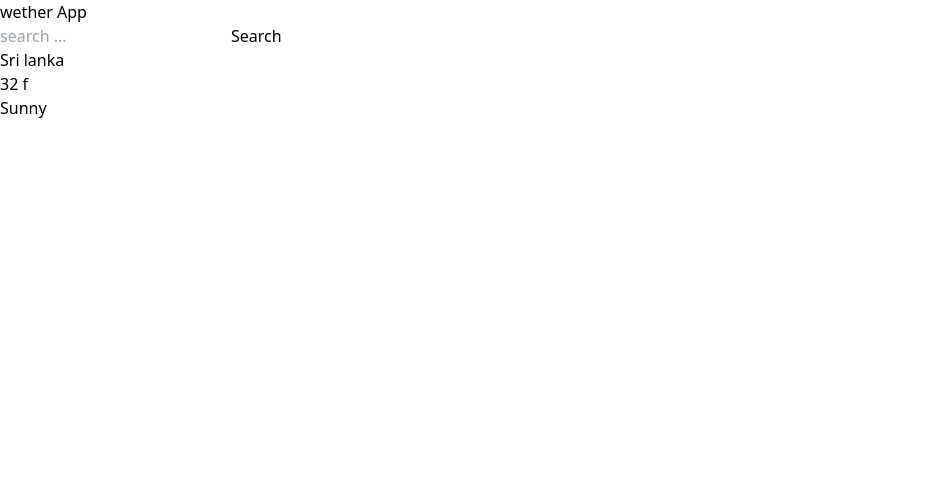
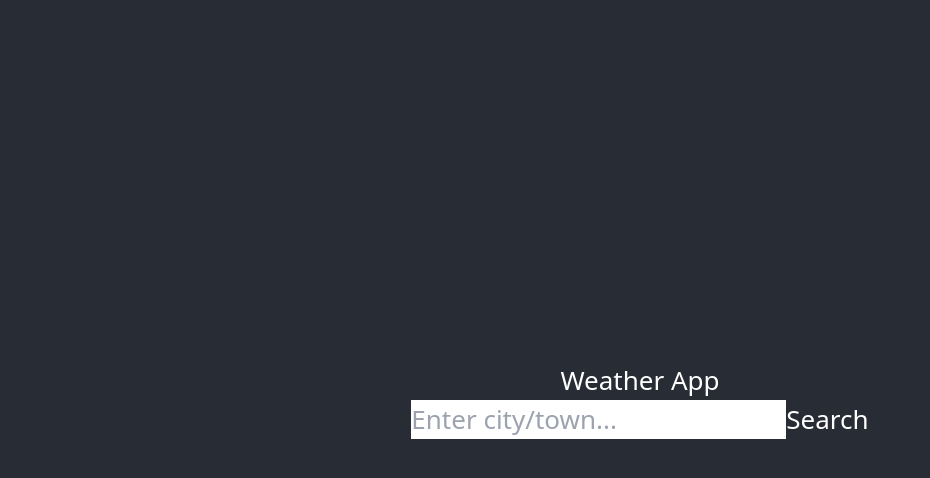
Before and after one commit to hasithamanohara/wether_loons_lab, a React (Create React App) app: page / in a window 1280 px wide. Shown: the top 478 px of the page, without its empty margins (0-930 px from the left). Built offline with nearby package versions, Linux system fonts and the light colour scheme.

Commit message:
data_fetch_complete

```diff
--- a/src/App.js
+++ b/src/App.js
@@ -1,46 +1,55 @@
+import "./App.css";
 import { useState } from "react";
 
 const api = {
   key: "7d4f151c7d97b3c9b10ce95280eac359",
-  base: "api.openweathermap.org/data/2.5",
+  base: "https://api.openweathermap.org/data/2.5/",
 };
 
 function App() {
-  const [Search, setSearch] = useState("");
-  const searchPress = () => {
-    fetch(`${api.base}weather?q=${Search},&units=metric&APPID=${api.key}`)
-      .then((response) => response.json())
+  const [search, setSearch] = useState("");
+  const [weather, setWeather] = useState({});
+
+  const searchPressed = () => {
+    fetch(`${api.base}weather?q=${search}&units=metric&APPID=${api.key}`)
+      .then((res) => res.json())
       .then((result) => {
-        console.log(result);
+        setWeather(result);
       });
   };
 
   return (
-    <div>
-      {/* header */}
-      <header>
-        <h1>wether App</h1>
-      </header>
+    <div className="App">
+      <header className="App-header">
+        {/* HEADER  */}
+        <h1>Weather App</h1>
 
-      {/* search box */}
+        {/* Search Box  */}
         <div>
           <input
             type="text"
-          placeholder="search ..."
+            placeholder="Enter city/town..."
             onChange={(e) => setSearch(e.target.value)}
           />
-        <button onClick={searchPress}>Search</button>
+          <button onClick={searchPressed}>Search</button>
         </div>
 
-      {/* location */}
-      {/* hard code for yet */}
-      <p>Sri lanka</p>
+        {typeof weather.main !== "undefined" ? (
+          <div>
+            {/* Location  */}
+            <p>{weather.name}</p>
 
-      {/* Temperature f/c */}
-      <p>32 f</p>
+            {/* Temperature */}
+            <p>{weather.main.temp}°C</p>
 
-      {/* Condition */}
-      <p>Sunny</p>
+            {/* Condition*/}
+            <p>{weather.weather[0].main}</p>
+            <p>({weather.weather[0].description})</p>
+          </div>
+        ) : (
+          ""
+        )}
+      </header>
     </div>
   );
 }
```
Lines whose indentation alone changed are shown as unchanged.
